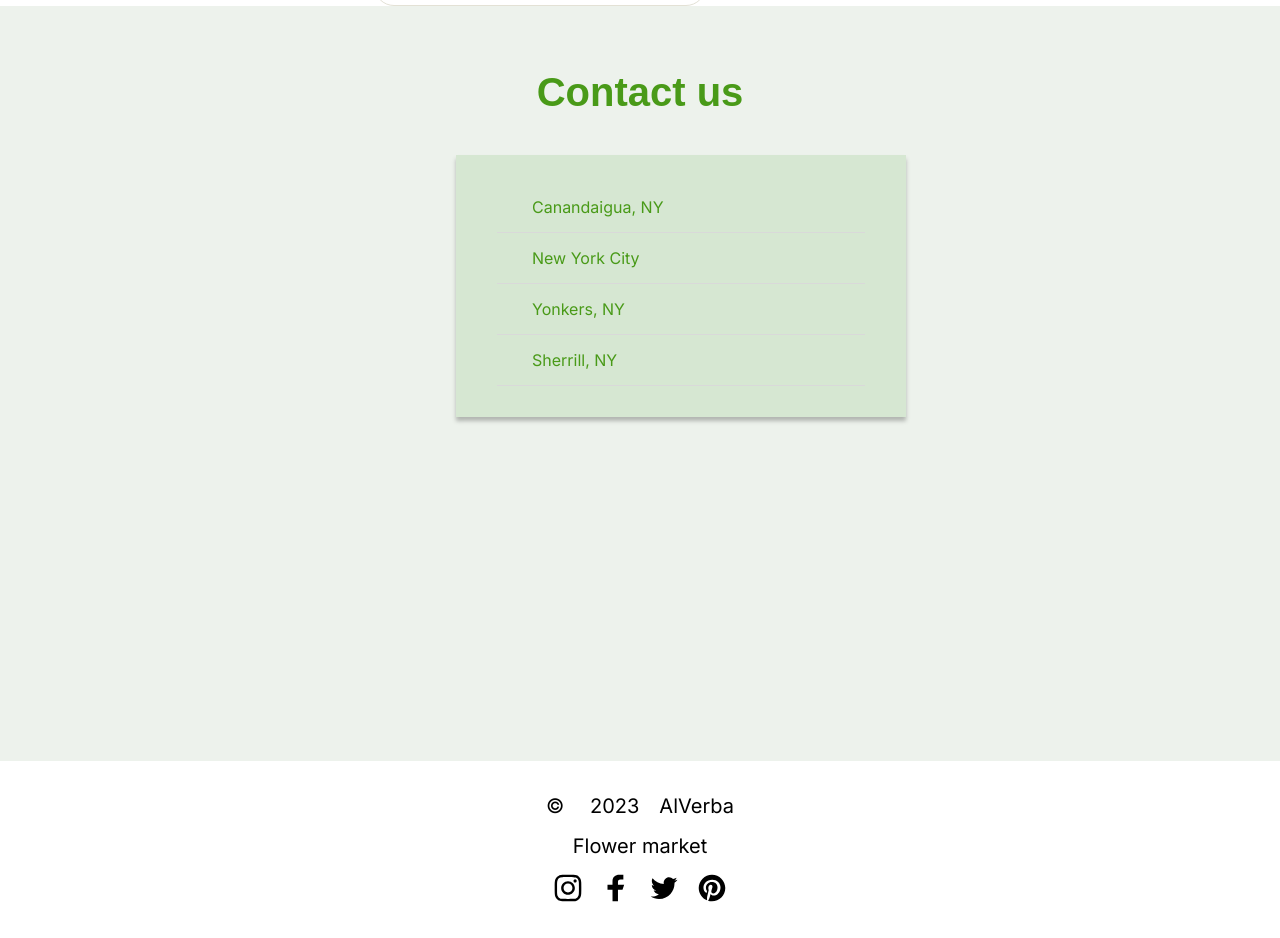
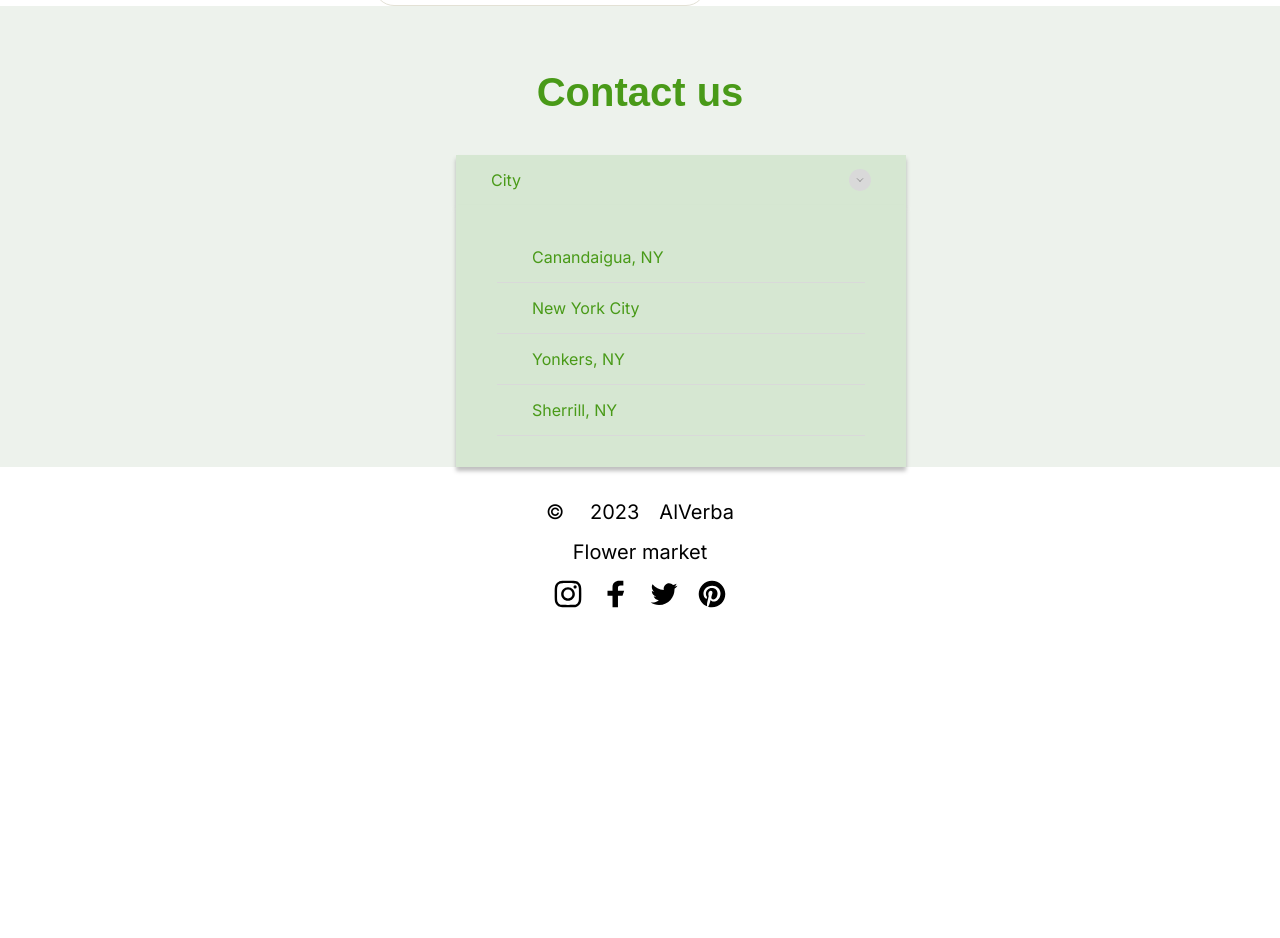
Before and after one commit to AVerba/flowers-market, a website built with Parcel: page src/index.html in a window 1280 px wide. Shown: the part 6683-7621 px from the top of the page. After the commit the page ends 7327 px from the top, so only its background shows below. Built offline with nearby package versions, Linux system fonts and the light colour scheme; a web font is replaced by a local one.

Commit message:
mod city list contact

```diff
--- a/src/partials/contacts.html
+++ b/src/partials/contacts.html
@@ -2,8 +2,13 @@
   <div class='container'>
     <h2 class='contacts__title'>Contact us</h2>
     <div class='contacts__row'>
-<!--      <p class='dropdown__lavel'>City </p>-->
-
+      <div class='dropdown__lavel'>City
+        <div class='ac-item__icon'>
+          <svg class='icon' width='22' height='22'>
+            <use xlink:href='./images/icons/accordions.svg#accordion_btn'></use>
+          </svg>
+        </div>
+      </div>
       <ul class='contacts__dropdown dropdown'>
         <li class='dropdown__item'>Canandaigua, NY</li>
         <li class='dropdown__item'>New York City</li>
--- a/src/sass/layout/_contacts.scss
+++ b/src/sass/layout/_contacts.scss
@@ -14,7 +14,6 @@
   // .contacts__title
   &__title {
     padding-top: 60px;
-    //padding-bottom: 200px;
     text-align: center;
 
     font-family: 'Inika', sans-serif;
@@ -28,10 +27,10 @@
   // .contacts__row
   &__row {
     display: flex;
-    align-items: center;
+    flex-direction: column;
+    align-items: flex-end;
     justify-content: flex-end;
     padding-top: 37px;
-    padding-bottom: 344px;
   }
 
   // .contacts__dropdown
@@ -67,4 +66,26 @@
       border-bottom: 1px solid #717171;
     }
   }
+
+  &__lavel {
+    min-width: 450px;
+    display: flex;
+    align-items: center;
+    justify-content: space-between;
+    background: #D6E7D2;
+    box-shadow: 0px 4px 4px rgba(0, 0, 0, 0.25);
+    border-radius: 0px;
+    font-family: 'Inter', sans-serif;
+    font-style: normal;
+    font-weight: 400;
+    font-size: 16px;
+    line-height: calc(40 / 16);
+    padding: 5px 35px;
+    color: #499A18;
+    cursor: pointer;
+    &:hover{
+      background: #C1E698;
+    }
+
+  }
 }
```
